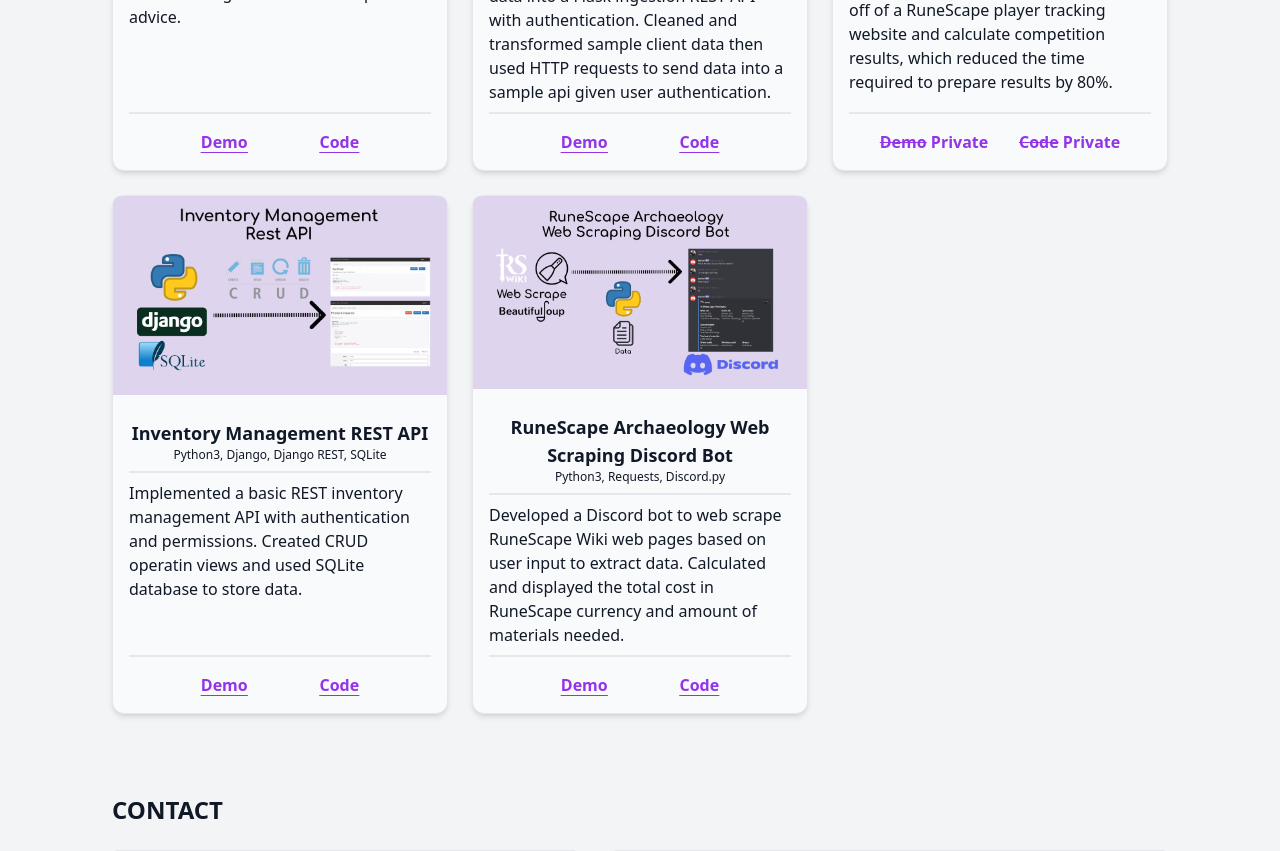
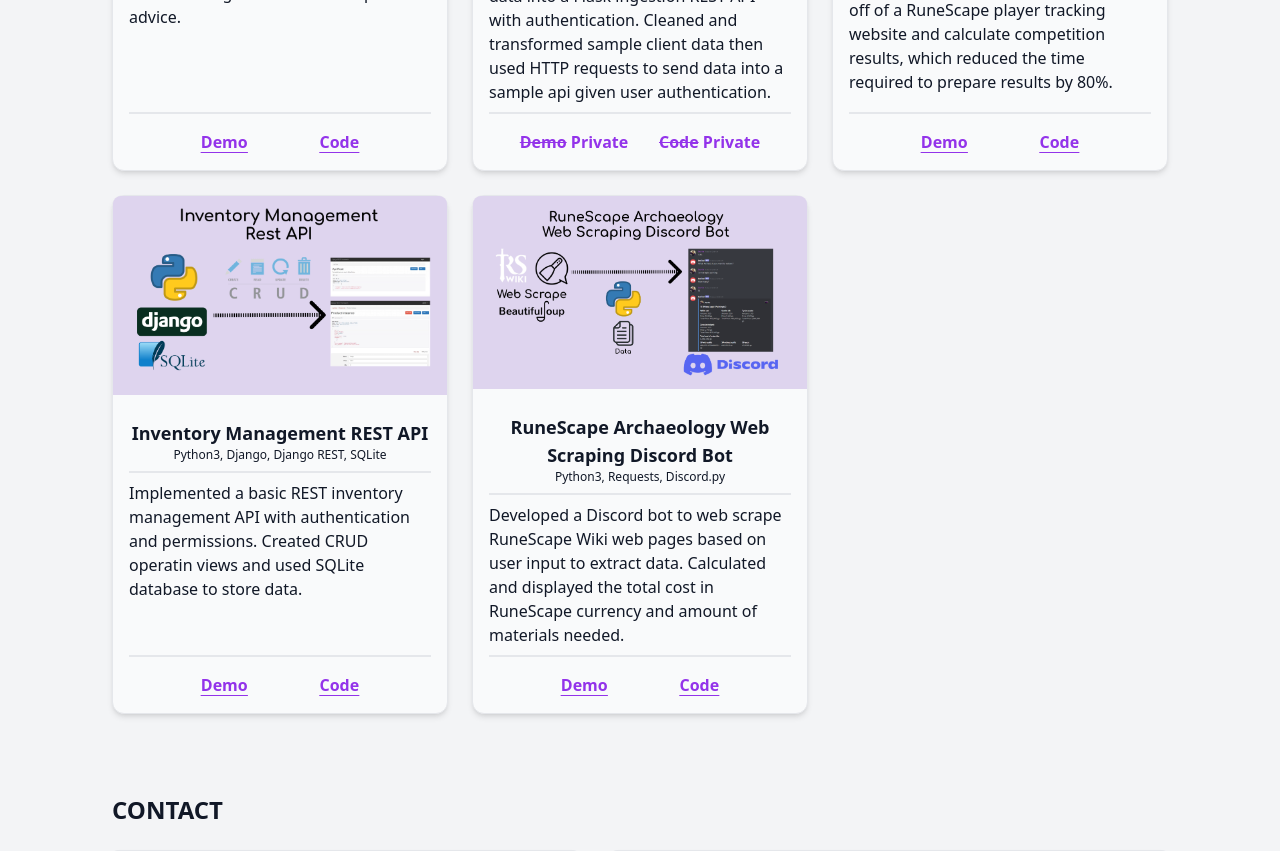
Before and after one commit to jechea14/jechea14.github.io, a React (Create React App) app in the folder portfolio/: page / in a window 1280 px wide. Shown: the part 3240-4091 px from the top of the page. Built offline with nearby package versions, Linux system fonts and the light colour scheme.

Commit message:
Update Button.js

```diff
--- a/portfolio/src/Components/Button.js
+++ b/portfolio/src/Components/Button.js
@@ -1,17 +1,27 @@
-import React, { useContext } from 'react'
-import { ProjectContext } from './Projects'
+import React, { useContext } from "react";
+import { ProjectContext } from "./Projects";
 
-const Button = ({name, link}) => {
+const Button = ({ name, link }) => {
   const id = useContext(ProjectContext);
 
   return (
     <div>
-      {
-        id === 3 ? <div className='font-bold text-purple-600 hover:text-purple-800 hover:cursor-not-allowed transition dark:text-purple-300 dark:hover:text-purple-400'><button className='line-through hover:cursor-not-allowed'>{name}</button><span> Private</span></div>
-        : <button className='underline underline-offset-4 font-bold text-purple-600 hover:text-purple-800 transition dark:text-purple-300 dark:hover:text-purple-400 '><a href={link} target='_blank'>{name}</a></button>
-      }
+      {id === 4 ? (
+        <div className="font-bold text-purple-600 hover:text-purple-800 hover:cursor-not-allowed transition dark:text-purple-300 dark:hover:text-purple-400">
+          <button className="line-through hover:cursor-not-allowed">
+            {name}
+          </button>
+          <span> Private</span>
+        </div>
+      ) : (
+        <button className="underline underline-offset-4 font-bold text-purple-600 hover:text-purple-800 transition dark:text-purple-300 dark:hover:text-purple-400 ">
+          <a href={link} target="_blank">
+            {name}
+          </a>
+        </button>
+      )}
     </div>
-  )
-}
+  );
+};
 
-export default Button
+export default Button;
```
